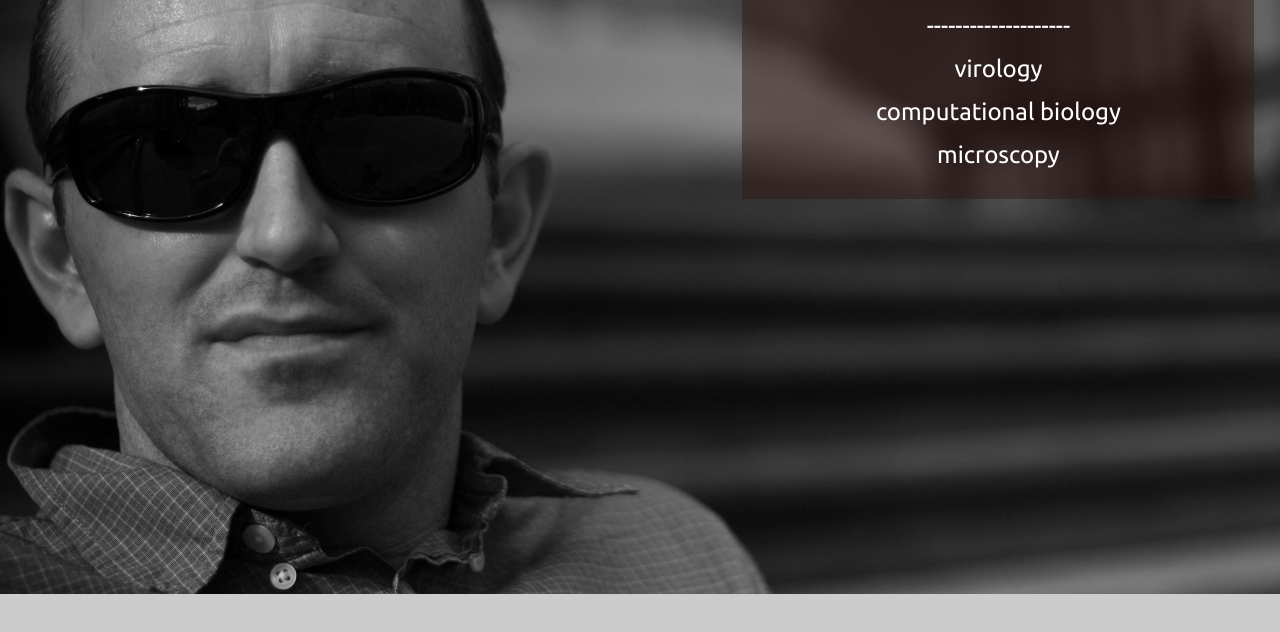
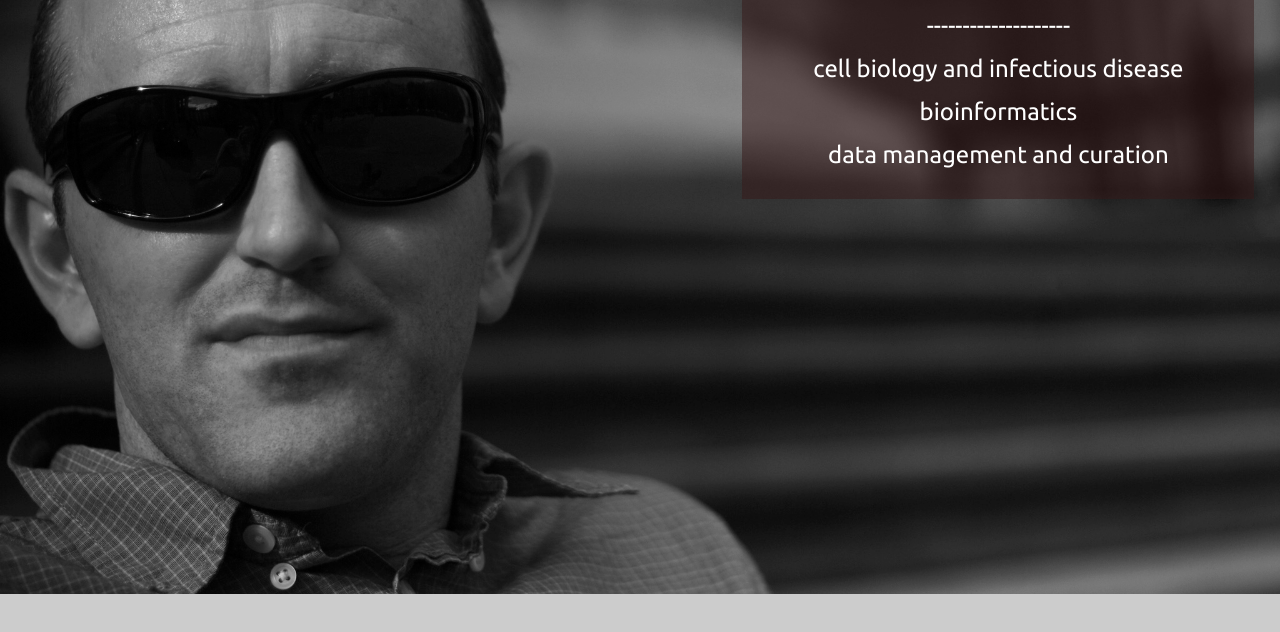
Before and after one commit to dkrozelle/dkrozelle.github.io, a plain HTML site: page index.html in a window 1280 px wide. Shown: the part 126-758 px from the top of the page. Drawn offline with Linux system fonts and the light colour scheme.

Commit message:
update links

```diff
--- a/index.html
+++ b/index.html
@@ -19,11 +19,11 @@
                 </br>
                 <div class="text">--------------------</div>
                 </br>
-                <a class="text" href="http://www.linkedin.com/in/danrozellephd">virology</a>
+                <a class="text" href="http://www.linkedin.com/in/danrozellephd">cell biology and infectious disease</a>
                 </br>
-                <a class="text" href="https://github.com/ciclistadan">computational biology</a>
+                <a class="text" href="https://github.com/dkrozelle">bioinformatics</a>
                 </br>
-                <div class="text">microscopy</div>
+                <a class="text" href="http://www.ranchobiosciences.com/services/bioinformatics/">data management and curation</a>
                 </br>
             </div>
 
```
